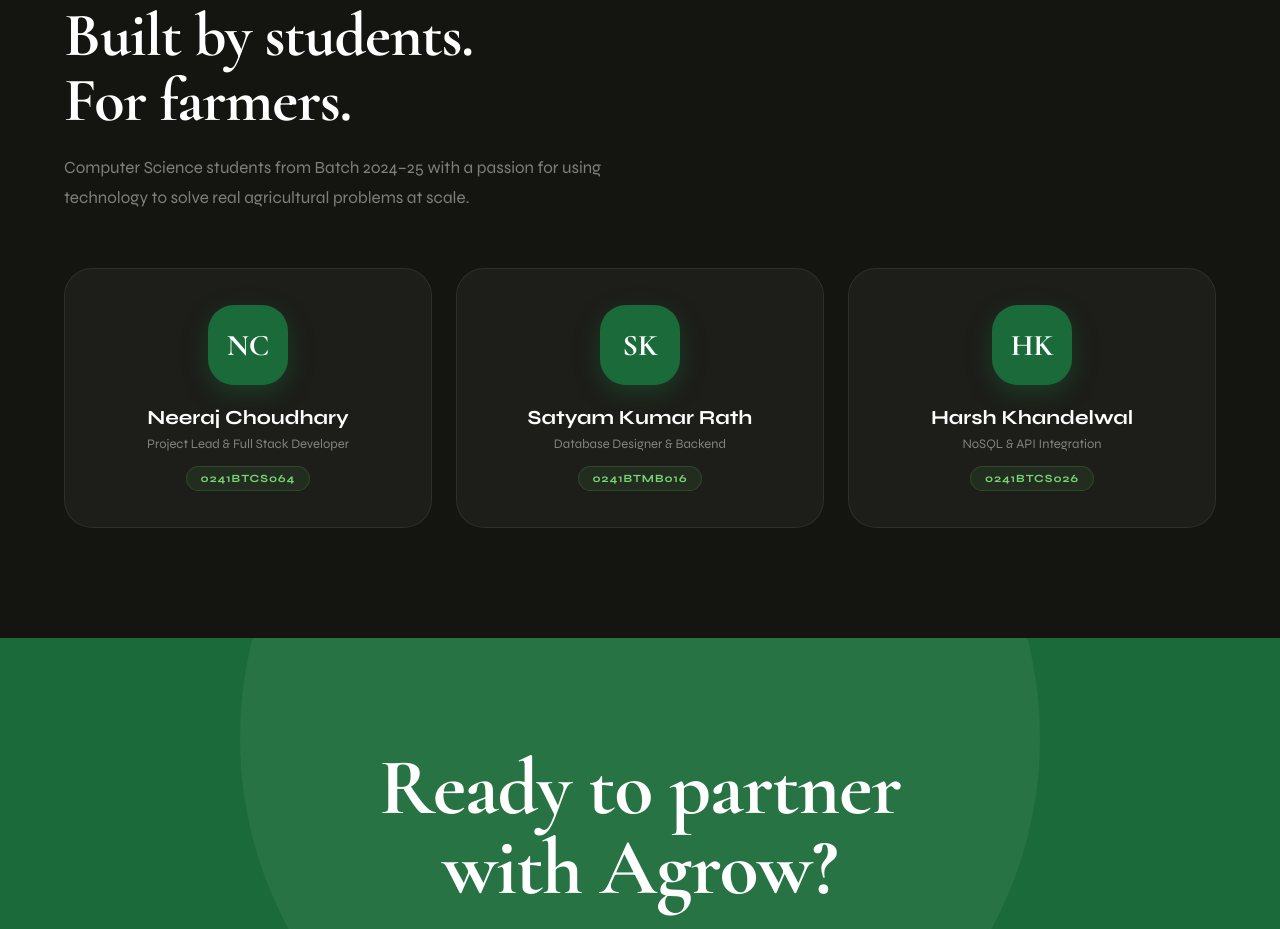
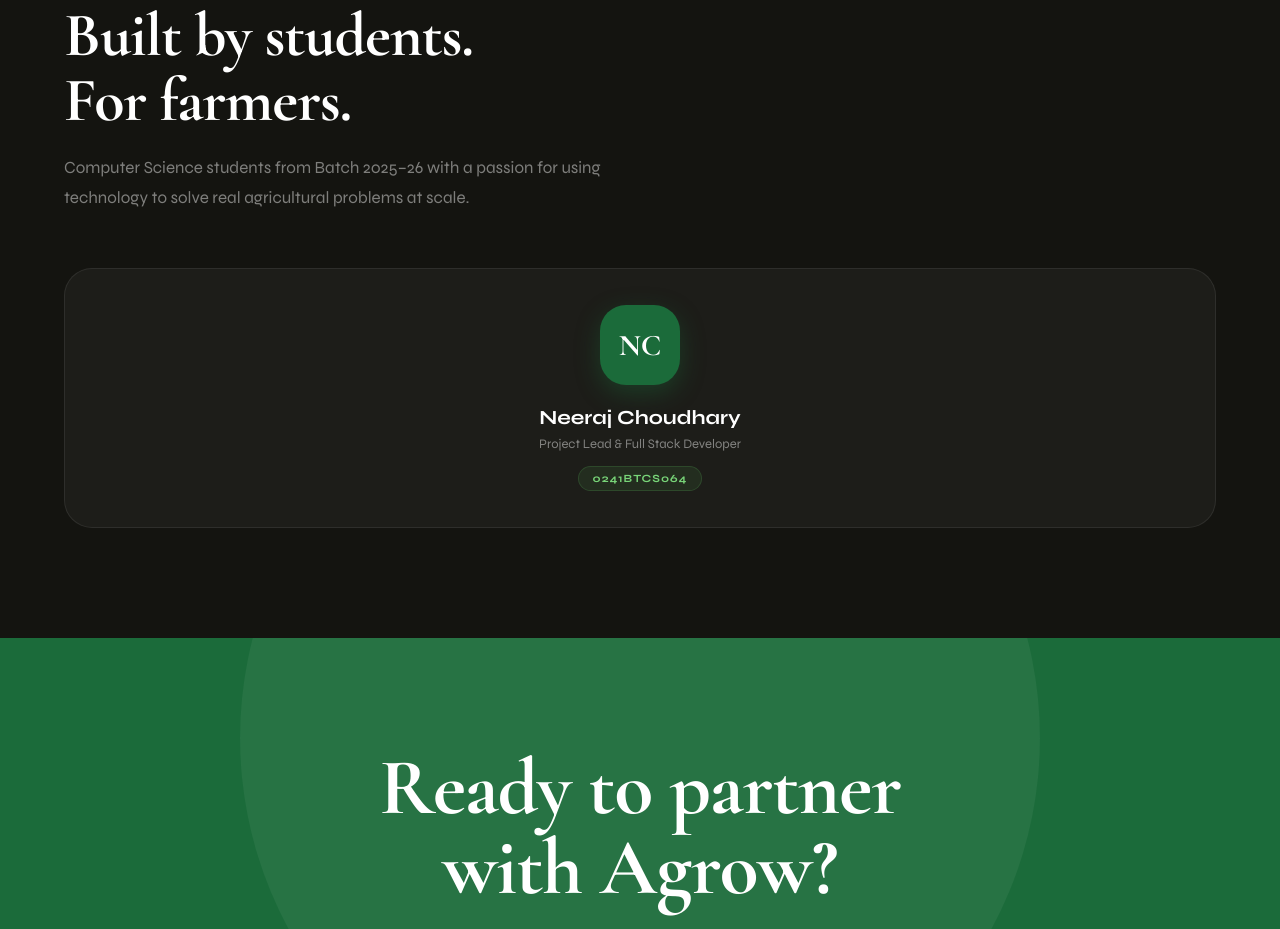
Before and after one commit to Neeraj-Ch0udhary/Agrow, a website: page index.html in a window 1280 px wide. Shown: the part 6854-7783 px from the top of the page. Drawn offline with nearby package versions, Linux system fonts and the light colour scheme.

Commit message:
Update team details and remove members
Updated team information and removed some team members.

```diff
--- a/index.html
+++ b/index.html
@@ -871,7 +871,7 @@
       Agrow is India's smartest agricultural platform — guiding farmers from crop selection to selling, with AI assistance, live market prices, and direct buyer connections.
     </p>
     <div class="hero-actions">
-  <a href="https://expo.dev/accounts/neeraj-ch0udhary/projects/Agrow/builds/011a71f9-0616-4504-9696-808f7e7f60c9" class="btn-primary" target="_blank">
+  <a href="https://expo.dev/accounts/neeraj-ch0udhary/projects/Agrow/builds/d6ffed5c-3f97-4c45-8a12-9f77e26831db" class="btn-primary" target="_blank">
     📱 Download APK (Android)
   </a>
   <a href="https://github.com/Neeraj-Ch0udhary/Agrow" class="btn-secondary" target="_blank">
@@ -1188,7 +1188,7 @@
     <div class="reveal">
       <div class="section-tag" style="color: var(--lime-bright);">The Team</div>
       <h2 class="section-title">Built by students.<br>For farmers.</h2>
-      <p class="section-sub">Computer Science students from Batch 2024–25 with a passion for using technology to solve real agricultural problems at scale.</p>
+      <p class="section-sub">Computer Science students from Batch 2025–26 with a passion for using technology to solve real agricultural problems at scale.</p>
     </div>
     <div class="team-grid">
       <div class="team-card reveal reveal-delay-1">
@@ -1196,18 +1196,6 @@
         <div class="team-name">Neeraj Choudhary</div>
         <div class="team-role">Project Lead & Full Stack Developer</div>
         <span class="team-roll">0241BTCS064</span>
-      </div>
-      <div class="team-card reveal reveal-delay-2">
-        <div class="team-avatar">SK</div>
-        <div class="team-name">Satyam Kumar Rath</div>
-        <div class="team-role">Database Designer & Backend</div>
-        <span class="team-roll">0241BTMB016</span>
-      </div>
-      <div class="team-card reveal reveal-delay-3">
-        <div class="team-avatar">HK</div>
-        <div class="team-name">Harsh Khandelwal</div>
-        <div class="team-role">NoSQL & API Integration</div>
-        <span class="team-roll">0241BTCS026</span>
       </div>
     </div>
   </div>
```
